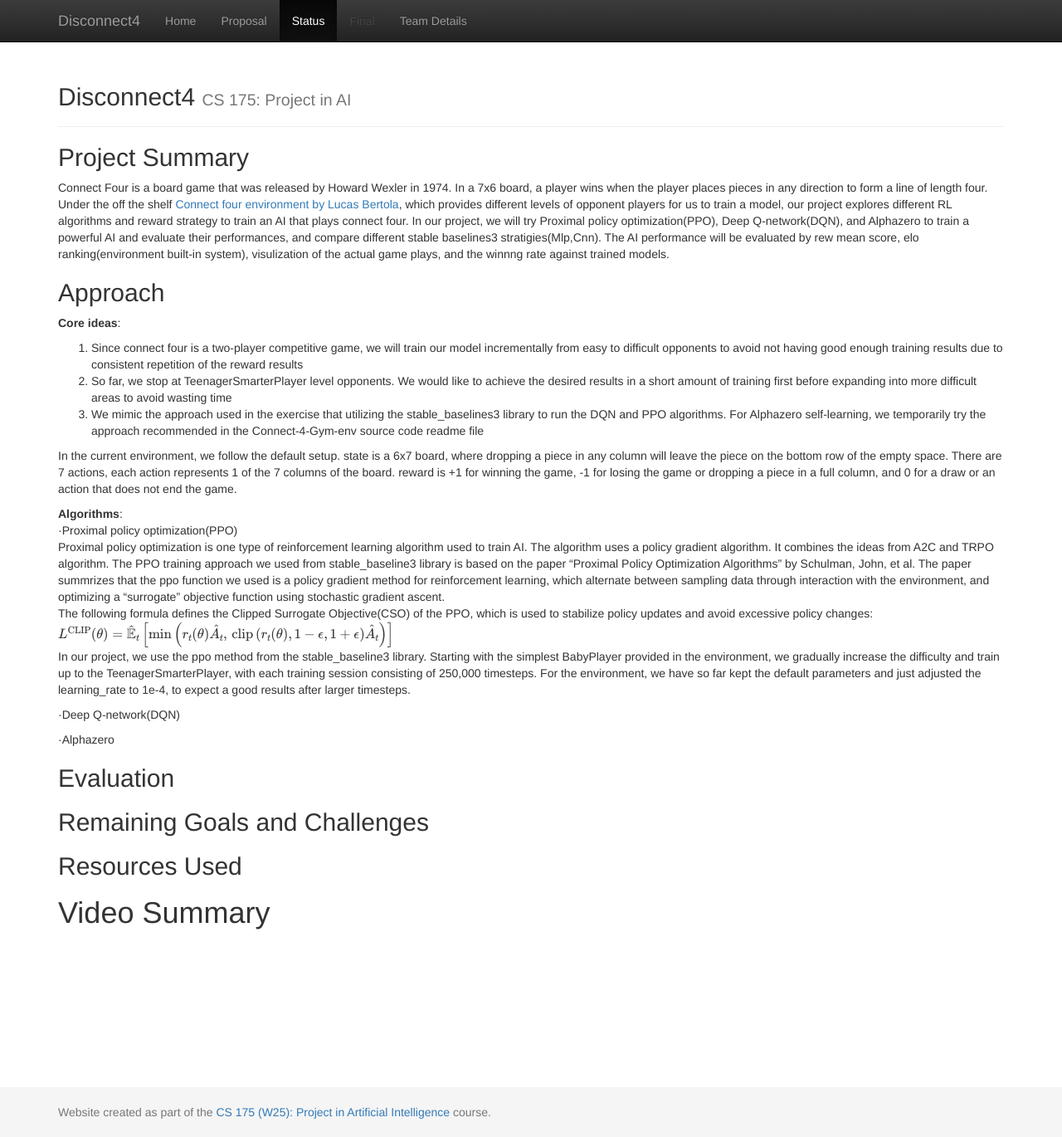
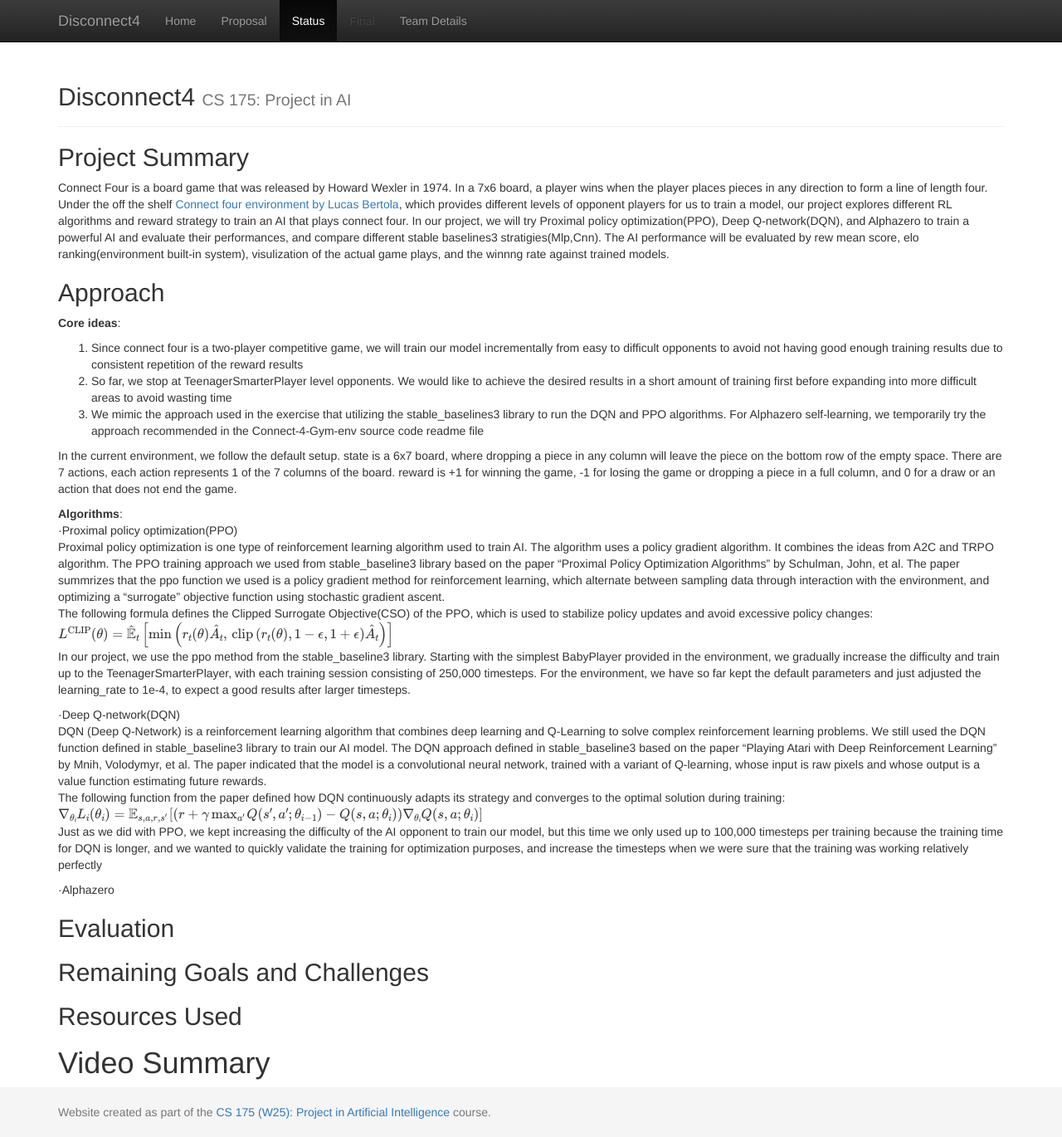
Before and after one commit to guangf1/Connect4, a Jekyll site: the page built from docs/status.md, in a window 1280 px wide and 1370 px high. Shown: the whole window at 83% size. Built offline with Jekyll 4.4.1, drawn with Linux system fonts in a browser that asks for light colours; formulas are drawn with MathJax 3.

Commit message:
Update status.md

```diff
--- a/docs/status.md
+++ b/docs/status.md
@@ -16,12 +16,16 @@ In the current environment, we follow the default setup. state is a 6x7 board, w
 
 **Algorithms**:
 ·Proximal policy optimization(PPO)
-Proximal policy optimization is one type of reinforcement learning algorithm used to train AI. The algorithm uses a policy gradient algorithm. It combines the ideas from A2C and TRPO algorithm. The PPO training approach we used from stable_baseline3 library is based on the paper "Proximal Policy Optimization Algorithms" by Schulman, John, et al. The paper summrizes that the ppo function we used is a policy gradient method for reinforcement learning, which alternate between sampling data through interaction with the environment, and optimizing a "surrogate" objective function using stochastic gradient ascent.
+Proximal policy optimization is one type of reinforcement learning algorithm used to train AI. The algorithm uses a policy gradient algorithm. It combines the ideas from A2C and TRPO algorithm. The PPO training approach we used from stable_baseline3 library based on the paper "Proximal Policy Optimization Algorithms" by Schulman, John, et al. The paper summrizes that the ppo function we used is a policy gradient method for reinforcement learning, which alternate between sampling data through interaction with the environment, and optimizing a "surrogate" objective function using stochastic gradient ascent.
 The following formula defines the Clipped Surrogate Objective(CSO) of the PPO, which is used to stabilize policy updates and avoid excessive policy changes:
 $$L^{\text{CLIP}}(\theta) = \hat{\mathbb{E}}_t \left[ \min \left( r_t(\theta) \hat{A}_t, \, \text{clip} \left( r_t(\theta), 1 - \epsilon, 1 + \epsilon \right) \hat{A}_t \right) \right]$$
 In our project, we use the ppo method from the stable_baseline3 library. Starting with the simplest BabyPlayer provided in the environment, we gradually increase the difficulty and train up to the TeenagerSmarterPlayer, with each training session consisting of 250,000 timesteps. For the environment, we have so far kept the default parameters and just adjusted the learning_rate to 1e-4, to expect a good results after larger timesteps.
 
 ·Deep Q-network(DQN)
+DQN (Deep Q-Network) is a reinforcement learning algorithm that combines deep learning and Q-Learning to solve complex reinforcement learning problems. We still used the DQN function defined in stable_baseline3 library to train our AI model. The DQN approach defined in stable_baseline3 based on the paper "Playing Atari with Deep Reinforcement Learning" by Mnih, Volodymyr, et al. The paper indicated that the model is a convolutional neural network, trained with a variant of Q-learning, whose input is raw pixels and whose output is a value function estimating future rewards.
+The following function from the paper defined how DQN continuously adapts its strategy and converges to the optimal solution during training:
+$$\nabla_{\theta_i} L_i(\theta_i) = \mathbb{E}_{s, a, r, s'} \left[ \left( r + \gamma \max_{a'} Q(s', a'; \theta_{i-1}) - Q(s, a; \theta_i) \right) \nabla_{\theta_i} Q(s, a; \theta_i) \right]$$
+Just as we did with PPO, we kept increasing the difficulty of the AI opponent to train our model, but this time we only used up to 100,000 timesteps per training because the training time for DQN is longer, and we wanted to quickly validate the training for optimization purposes, and increase the timesteps when we were sure that the training was working relatively perfectly
 
 
 ·Alphazero
```
